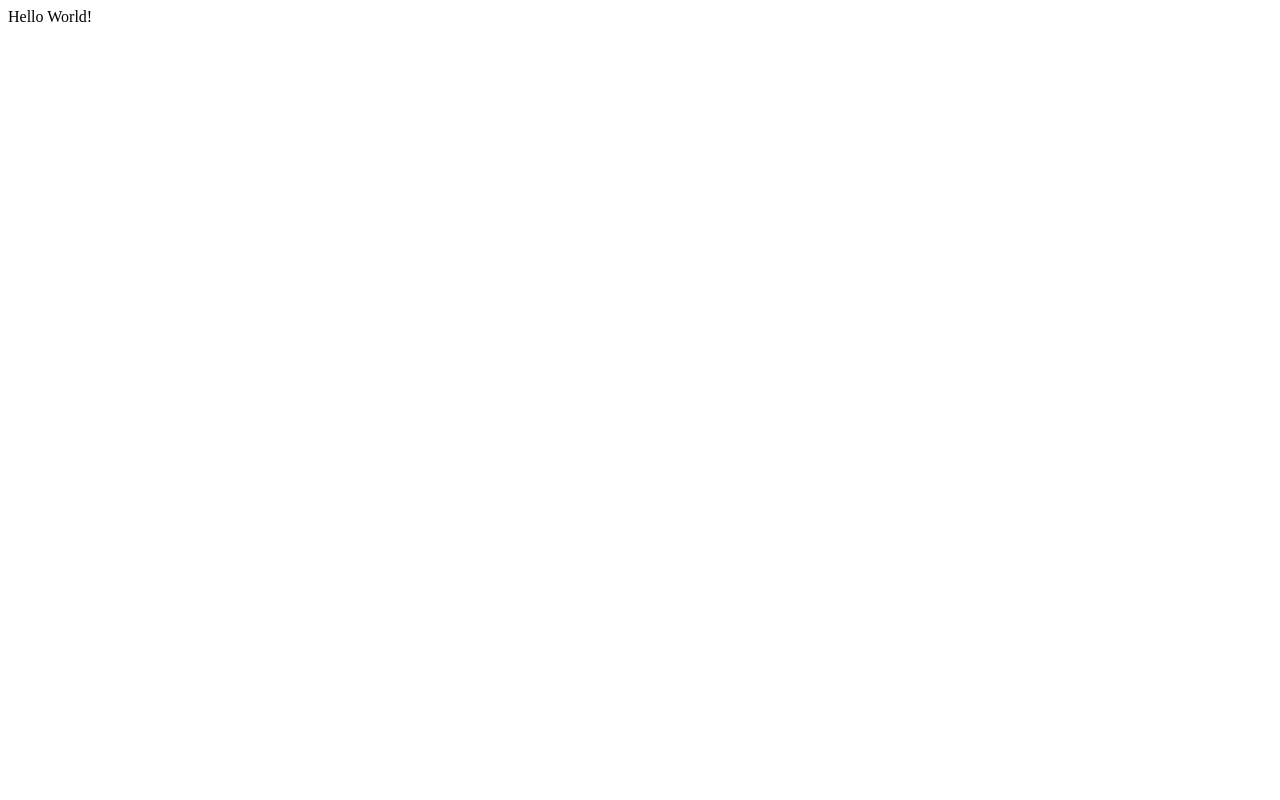
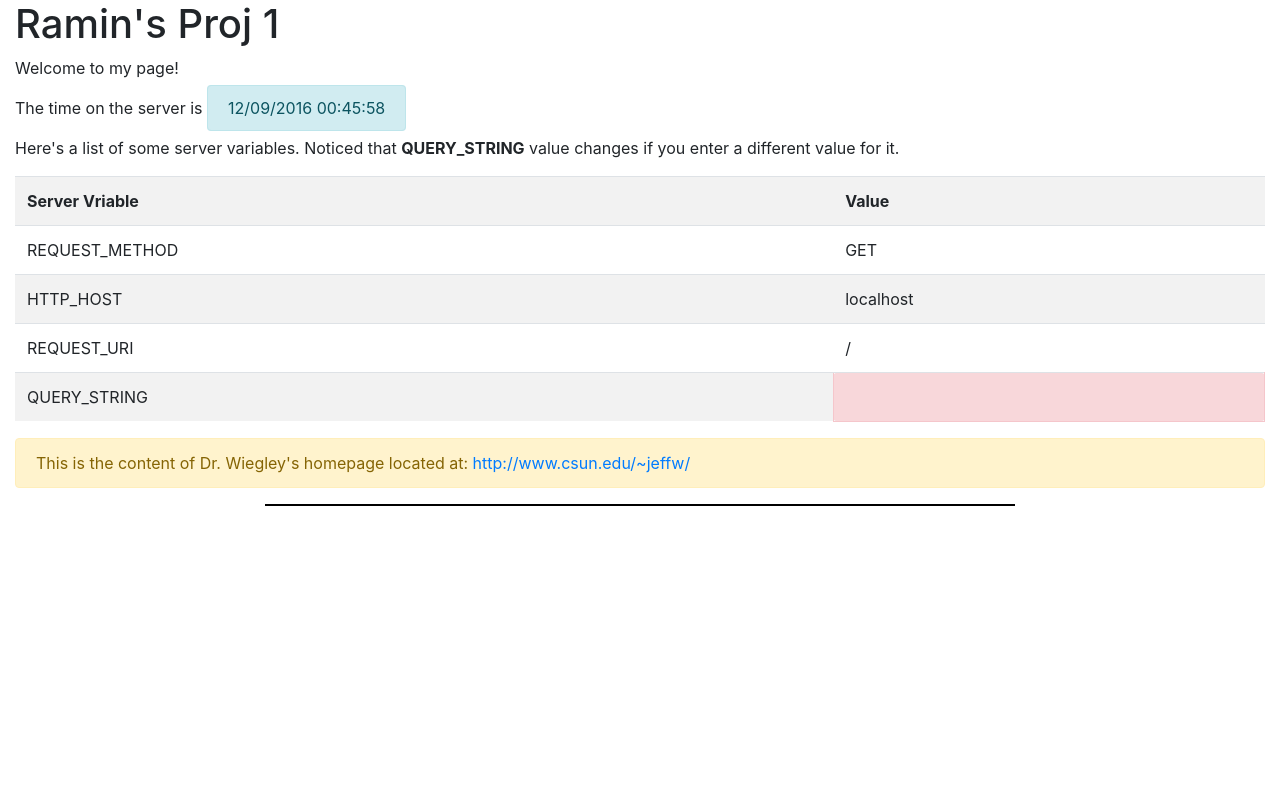
Before and after one commit to comp490-rj/primer-project, a PHP site: page / in a window 1280 px wide. Before the commit the page is almost empty. Run offline with PHP 8.4, Linux system fonts and the light colour scheme; data that the repository does not hold is empty; some libraries are stand-ins or nearby versions.

Commit message:
Adding solution code

```diff
--- a/index.php
+++ b/index.php
@@ -1,5 +1,80 @@
-<?php
+<?
 
-echo "Hello World!"
+	function get_external($url)
+	{
+		$ch = curl_init();
+		$timeout = 10;
+		curl_setopt($ch, CURLOPT_URL, $url);
+		//curl_setopt($ch, CURLOPT_CONNECTTIMEOUT, $timeout);
+		$data = curl_exec($ch);
+		curl_close($ch);
+		return $data;
+	}
 
+	header('X-COMP-490: rj970793');
+
+	$page_title = "Ramin's Proj 1";
+	$external_url = 'http://www.csun.edu/~jeffw/';
+	$current_date = date('d/m/Y H:i:s');
+	$http_host = $_SERVER['HTTP_HOST'];
+	$querystrig = $_SERVER['QUERY_STRING'];
+	$request_method = $_SERVER['REQUEST_METHOD'];
+	$request_uri = $_SERVER['REQUEST_URI'];
 ?>
+<!DOCTYPE html>
+<html lang="en">
+<head>
+	<title><?= $page_title ?></title>
+	<base href="<?= $external_url ?>" />
+	<link rel="stylesheet" type="text/css" href="https://cdnjs.cloudflare.com/ajax/libs/twitter-bootstrap/4.0.0-alpha/css/bootstrap.css">
+	<style>
+		body { font: 125%; }
+		#external-content
+		{
+			margin: 0 auto;
+			width: 60%;
+			border: 1px solid #000;
+			overflow: auto;
+		}
+	</style>
+</head>
+<body>
+<div class="container-fluid">
+	<h1><?= $page_title ?></h1>
+
+	<p>Welcome to my page!</p>
+	<p>The time on the server is <span class="alert alert-info"><?= $current_date ?></span></p>
+	<p>Here's a list of some server variables.  Noticed that <b>QUERY_STRING</b> value changes if you enter a different value for it.</p>
+
+	<table class="table table-striped">
+	<tr>
+		<th>Server Vriable</th>
+		<th>Value</th>
+	</tr>
+	<tr>
+		<td>REQUEST_METHOD</td>
+		<td><?= $request_method ?></td>
+	</tr>
+	<tr>
+		<td>HTTP_HOST</td>
+		<td><?= $http_host ?></td>
+	</tr>
+	<tr>
+		<td>REQUEST_URI</td>
+		<td><?= $request_uri  ?></td>
+	</tr>
+	<tr>
+		<td>QUERY_STRING</td>
+		<td class="alert alert-danger"><?= $querystrig  ?></td>
+	</tr>
+	</table>
+
+	<p class="alert alert-warning">
+		This is the content of Dr. Wiegley's homepage located at: <a href="<?= $external_url ?>" target="_blank"><?= $external_url ?></a>
+	</p>
+	<div id="external-content">
+		<?= get_external($external_url); ?>
+	</div>
+</div>
+</body>
+</html>
```
Also changed, not shown: 2 other files.
